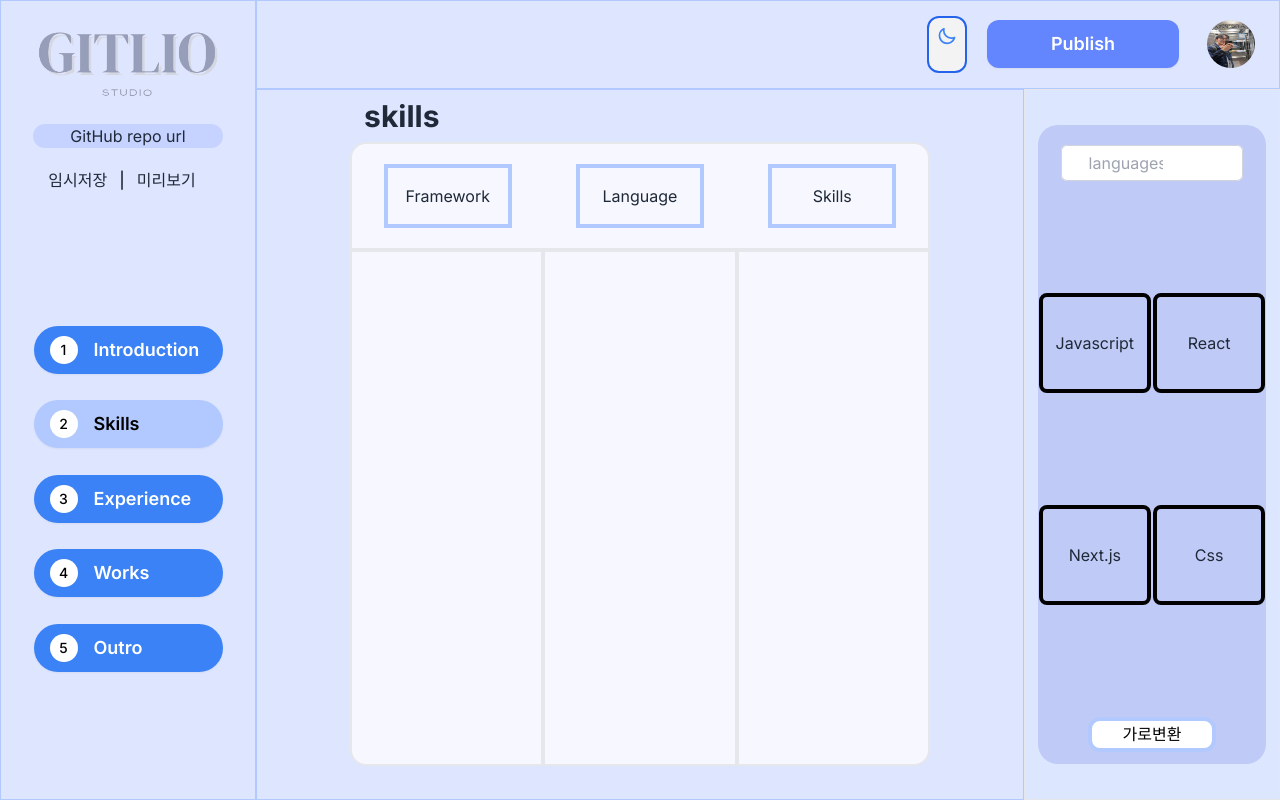
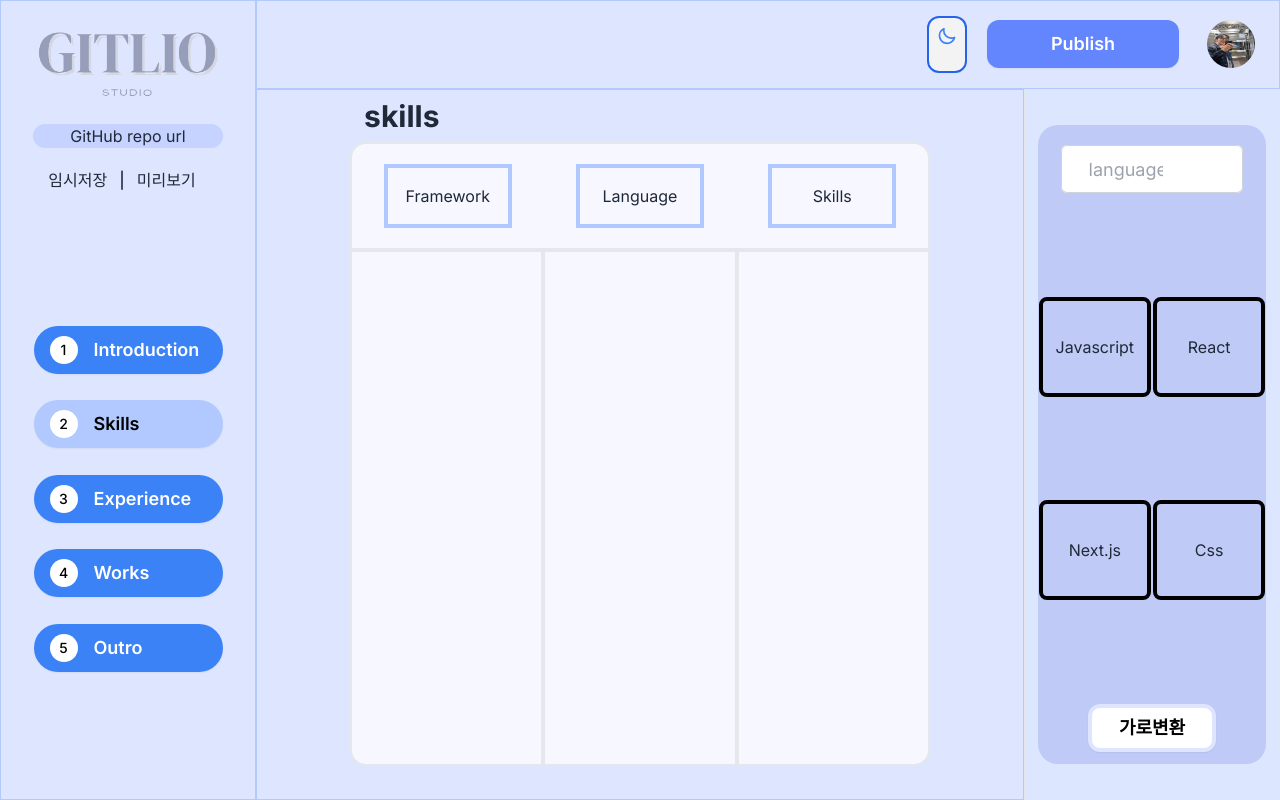
Before and after one commit to TU-GitLio/frontend, a Next.js app in the folder gitlio/: page /skills in a window 1280 px wide. Built offline with nearby package versions, Linux system fonts and the light colour scheme.

Commit message:
refactor: skills페이지 input, 화면전환 버튼 daisy-ui 적용

```diff
--- a/gitlio/app/(edit)/skills/page.tsx
+++ b/gitlio/app/(edit)/skills/page.tsx
@@ -56,7 +56,7 @@ export default function SkillsPage() {
           >
             <div className="flex flex-row justify-evenly items-center mt-5">
               <input
-                className="block w-4/5 rounded-md border-0 py-1.5 pl-7 pr-20 text-gray-900 ring-1 ring-inset ring-gray-300 placeholder:text-#B1C9FF] focus:ring-2 focus:ring-inset focus:ring-indigo-600 sm:text-sm sm:leading-6"
+                className="input input-bordered text-lg max-w-xs w-4/5 rounded-md border-0 py-1.5 pl-7 pr-20 ring-1 ring-inset ring-gray-300 placeholder:text-#B1C9FF] focus:ring-2 focus:ring-inset focus:ring-indigo-400 sm:text-sm sm:leading-6"
                 placeholder="languages.."
               />
             </div>
@@ -100,7 +100,7 @@ export default function SkillsPage() {
               </div>
             </div>
 
-            <div className="flex flex-row justify-center items-center mb-3 w-32 h-10 rounded-xl cursor-pointer border-[#B1C9FF] bg-white text-black border-4">
+            <div className="btn hover:bg-primary hover:border-primary flex flex-row justify-center items-center text-lg mb-3 w-32 h-10 rounded-xl cursor-pointer border-primary bg-white text-black border-4">
               가로변환
             </div>
           </div>
```
